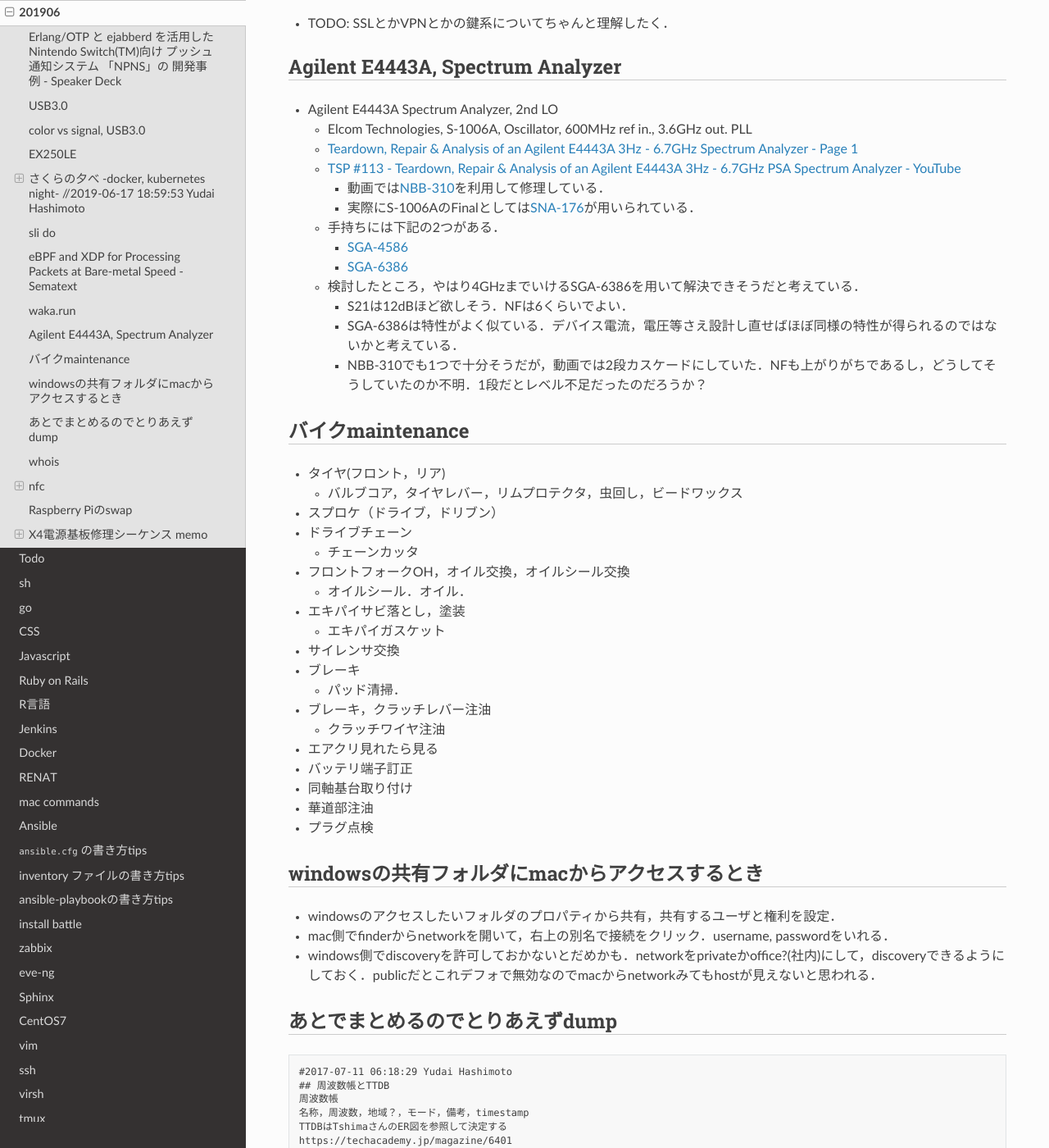
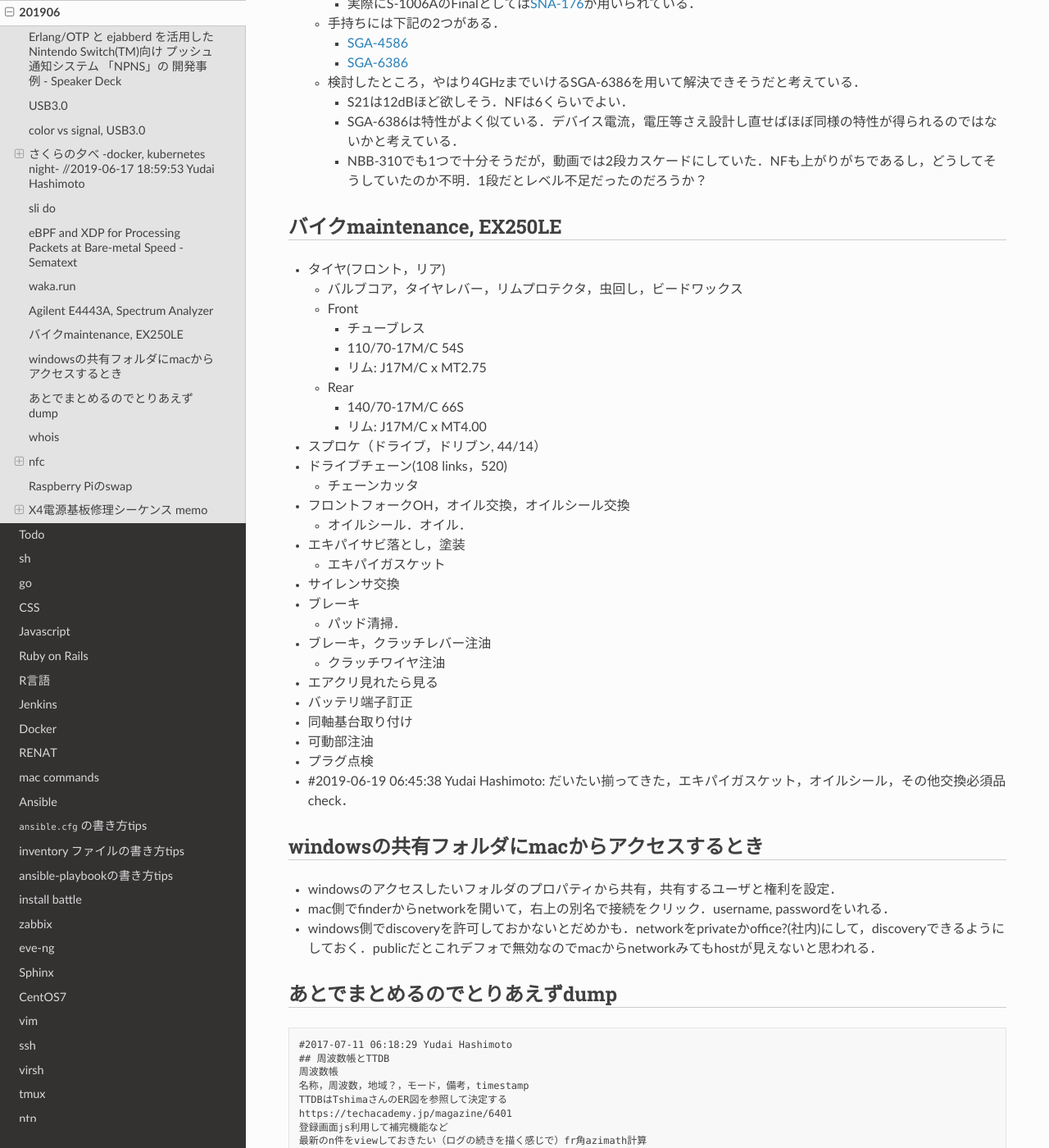
Before and after one commit to jp7fkf/JP7FKF-Warehouse, a Sphinx documentation site: the page built from source/dialy/201906.md, in a window 1280 px wide and 1400 px high, scrolled down 3801 px. Shown: the whole window at 82% size. Built offline with Sphinx 7.4.7 and the Read the Docs theme 2.0.0, drawn with Linux system fonts in a browser that asks for light colours; some of the changed text lies outside the part shown.

Commit message:
2019-06-19 06:48:27

```diff
--- a/source/dialy/201906.md
+++ b/source/dialy/201906.md
@@ -156,11 +147,18 @@ MicroBタイプのピンアサイン(メス側)
     - SGA-6386は特性がよく似ている．デバイス電流，電圧等さえ設計し直せばほぼ同様の特性が得られるのではないかと考えている．
     - NBB-310でも1つで十分そうだが，動画では2段カスケードにしていた．NFも上がりがちであるし，どうしてそうしていたのか不明．1段だとレベル不足だったのだろうか？
 
-## バイクmaintenance
+## バイクmaintenance, EX250LE
 - タイヤ(フロント，リア)
   - バルブコア，タイヤレバー，リムプロテクタ，虫回し，ビードワックス
-- スプロケ（ドライブ，ドリブン）
-- ドライブチェーン
+  - Front
+    - チューブレス
+    - 110/70-17M/C 54S
+    - リム: J17M/C x MT2.75
+  - Rear
+    - 140/70-17M/C 66S
+    - リム: J17M/C x MT4.00
+- スプロケ（ドライブ，ドリブン, 44/14）
+- ドライブチェーン(108 links，520)
   - チェーンカッタ
 - フロントフォークOH，オイル交換，オイルシール交換
   - オイルシール．オイル．
@@ -174,8 +172,9 @@ MicroBタイプのピンアサイン(メス側)
 - エアクリ見れたら見る
 - バッテリ端子訂正
 - 同軸基台取り付け
-- 華道部注油
+- 可動部注油
 - プラグ点検
+- #2019-06-19 06:45:38 Yudai Hashimoto: だいたい揃ってきた，エキパイガスケット，オイルシール，その他交換必須品check．
 
 ## windowsの共有フォルダにmacからアクセスするとき
 - windowsのアクセスしたいフォルダのプロパティから共有，共有するユーザと権利を設定．
```
Also changed, not shown: other parts of source/dialy/201906.md (+0 -9 lines).
